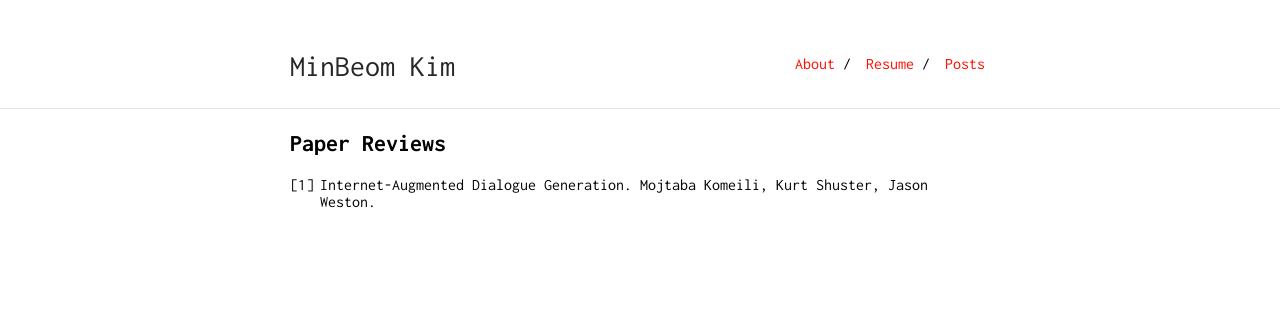
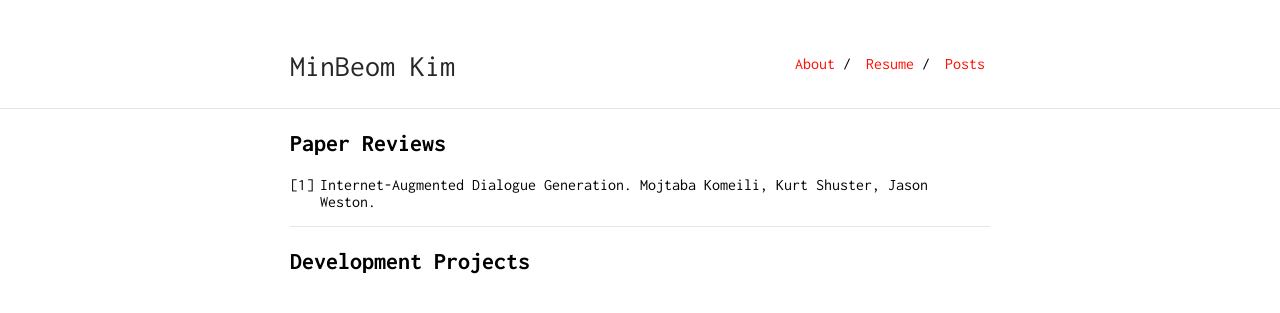
Before and after one commit to minbeomkim/minbeomkim.github.io, a Jekyll site: the page built from post.md, in a window 1280 px wide. Shown: the top 313 px of the page. Built offline with Jekyll 4.4.1, drawn with Linux system fonts in a browser that asks for light colours; our own code applies the rules of GitHub Pages for plain Markdown files.

Commit message:
Update post.md

```diff
--- a/post.md
+++ b/post.md
@@ -6,6 +6,11 @@ is_contact: true
 ## Paper Reviews
 
 1. Internet-Augmented Dialogue Generation. Mojtaba Komeili, Kurt Shuster, Jason Weston.
+
+
+---
+
+## Development Projects
 
 <!-- * Email: [foo@xyz.com](mailto:foo@xyz.com)
 
```
